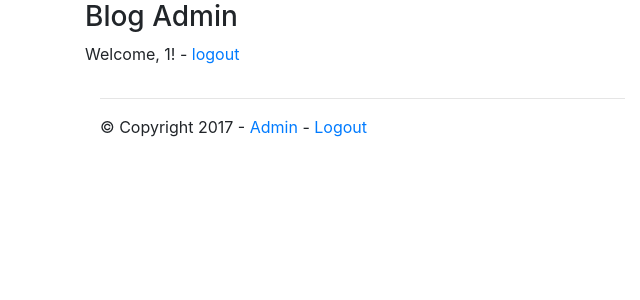
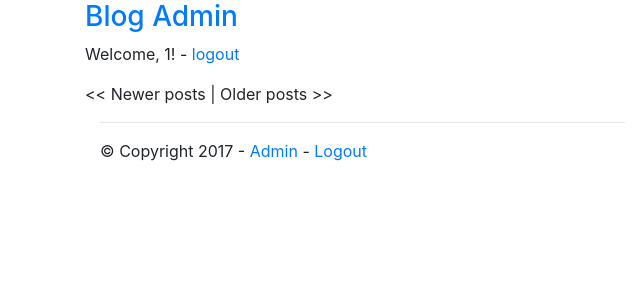
Before and after one commit to ant-git/simple-blog, a Flask app: page /admin in a window 1280 px wide. Shown: the top 300 px of the page, without its empty margins (0-640 px from the left). Run offline with Flask 2, Linux system fonts and the light colour scheme; the visitor is signed in with stand-in values (Sample User, id 1); data that the repository does not hold is empty; some libraries are stand-ins or nearby versions.

Commit message:
Implement Pagination to admin page for posts

```diff
--- a/blog/views.py
+++ b/blog/views.py
@@ -9,7 +9,7 @@
 from author.decorators import login_required, author_required
 import bcrypt
 
-POST_PER_PAGE = 5
+POST_PER_PAGE = 3
 
 @app.route('/')
 @app.route('/index')
@@ -26,9 +26,9 @@
 @app.route('/admin/<int:page>')
 @author_required
 @login_required
-def admin():
+def admin(page=1):
     if session.get('is_author'):
-        posts = Post.query.order_by(Post.publish_date.desc())
+        posts = Post.query.order_by(Post.publish_date.desc()).paginate(page, POST_PER_PAGE, False)
         return render_template('blog/admin.html', posts=posts)
     else:
         abort(403)
--- a/templates/blog/admin.html
+++ b/templates/blog/admin.html
@@ -4,7 +4,7 @@
 {% block content %}
 <div class="row">
     <div class="col-md-offset3 col-md-6">
-        <h3>Blog Admin</h3>
+        <h3><a href="{{ url_for('admin') }}">Blog Admin</a></h3>
 
         {%  with messages = get_flashed_messages() %}
         {% if messages %}
@@ -18,10 +18,9 @@
         {% endif %}
         {% endwith %}
     <p>Welcome, {{ session.username }}! - <a href="{{ url_for('logout') }}">logout</a> </p>
-    </div>
-</div>
+
     <div class="post-list">
-        {% for post in posts %}
+        {% for post in posts.items %}
             <div class="post-item">
                 <h4><a href="{{ url_for('article',slug=post.slug) }}">{{ post.title }}</a> </h4>
                 <div class="text-muted">Posted by <a href="#">{{ post.author.fullname }}</a>
@@ -31,4 +30,19 @@
             </div>
         {% endfor %}
     </div>
+    <div class="post-paginate">
+            {% if posts.has_prev %}
+            <a href="{{ url_for('admin', page=posts.prev_num) }}">&lt;&lt; Newer posts</a>
+            {% else %}
+            &lt;&lt; Newer posts
+            {% endif %} |
+            {% if posts.has_next %}
+            <a href="{{ url_for('admin', page=posts.next_num) }}"> Older posts &gt;&gt;</a>
+            {% else %}
+            Older posts &gt;&gt;
+            {% endif %}
+    </div>
+    </div>
+</div>
+
 {% endblock %}
```
